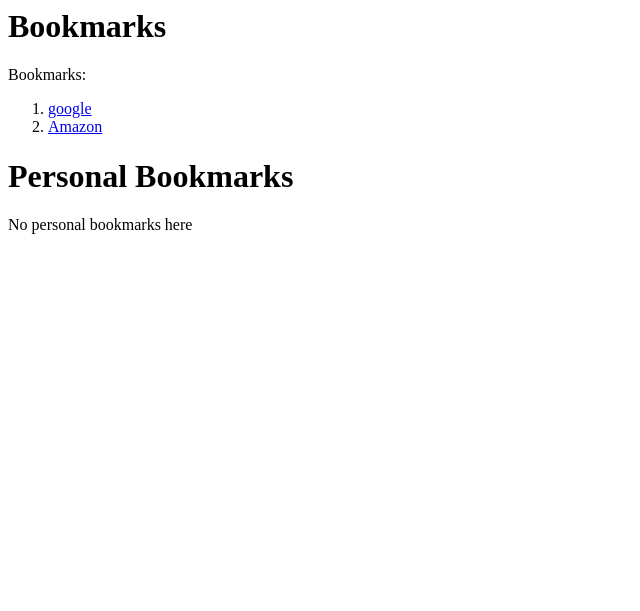
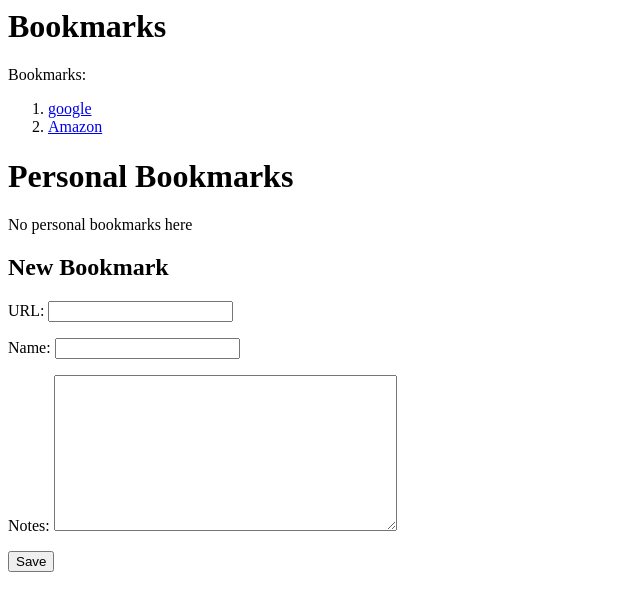
Before and after one commit to SparksFullStack/djorg, a Django app: page /bookmarks/ in a window 1280 px wide. Shown: the top 611 px of the page, without its empty margins (0-640 px from the left). Run offline with Django 3.2, Linux system fonts and the light colour scheme; data comes from the database, SQL or seed files in the repository.

Commit message:
rendering form to add a new bookmark from the view layer

```diff
--- /dev/null
+++ b/bookmarks/forms.py
@@ -0,0 +1,7 @@
+from django import forms
+from .models import Bookmark
+
+class BookmarkForm(forms.ModelForm):
+    class Meta:
+        model = Bookmark
+        fields = ('url', 'name', 'notes')
--- a/bookmarks/templates/bookmarks/index.html
+++ b/bookmarks/templates/bookmarks/index.html
@@ -27,3 +27,11 @@ Personal Bookmarks:
 {% else %}
 No personal bookmarks here
 {% endif %}
+
+
+<h2>New Bookmark</h2>
+ <form method="POST" class="bookmark-form">
+     {% csrf_token %}
+     {{form.as_p}}
+     <button type="submit" class="save btn btn-default">Save</button>
+ </form>
--- a/bookmarks/views.py
+++ b/bookmarks/views.py
@@ -1,5 +1,6 @@
 from django.shortcuts import render
 from .models import Bookmark, PersonalBookmark
+from .forms import BookmarkForm
 
 # Create your views here.
 def index(request):
@@ -12,4 +13,6 @@ def index(request):
     else:
         context['personal_bookmarks'] = PersonalBookmark.objects.filter(user=request.user)
 
+    context['form'] = BookmarkForm
+
     return render(request, 'bookmarks/index.html', context)
```
